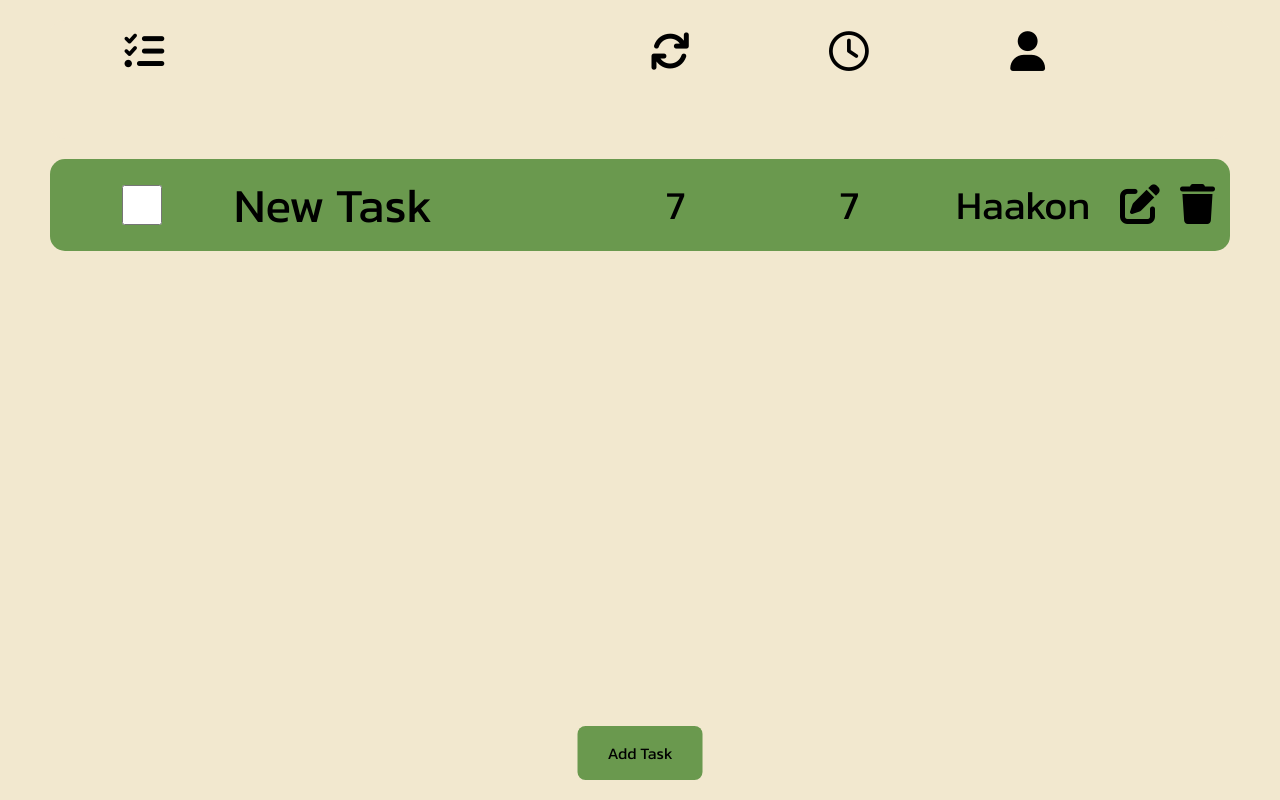
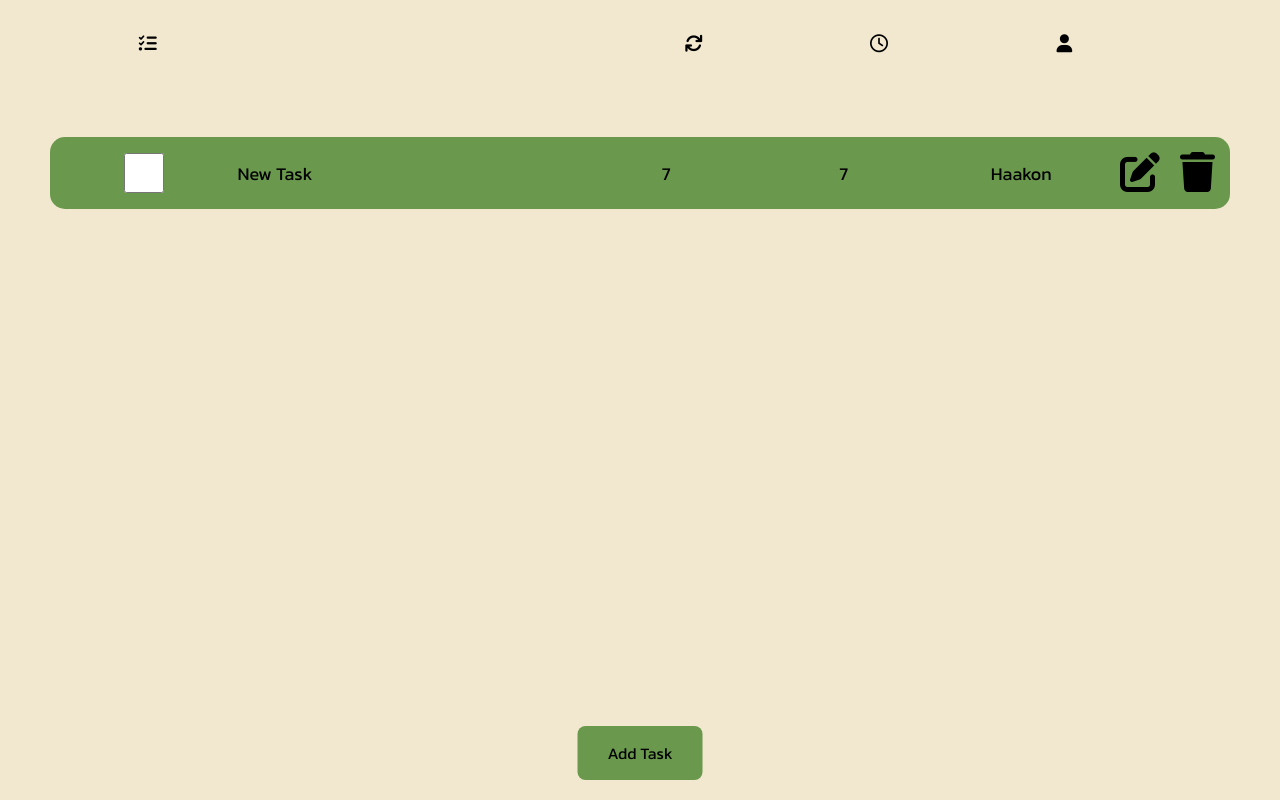
Before and after one commit to H44K0N/kolllektiv, a plain HTML site: page index.html in a window 1280 px wide. Both pictures are taken after a click on the button "Add Task". Drawn offline with Linux system fonts and the light colour scheme.

Commit message:
fikset størrelseforhold

```diff
--- a/Style/style.css
+++ b/Style/style.css
@@ -5,7 +5,7 @@
   box-sizing: border-box; /* Include padding and borders in element size */
   font-family: "kanit";
   font-weight: 400;
-  font-size: larger;
+  font-size: large;
 }
 html,
 body {
@@ -126,7 +126,7 @@ input[type="checkbox"] {
 
 /* Make text overflow slide to reveal longer task names */
 .marquee {
-  width: 350px; /* Adjust as needed */
+  width: 270px; /* Adjust as needed */
   overflow: hidden;
   white-space: nowrap;
   position: relative;
```
